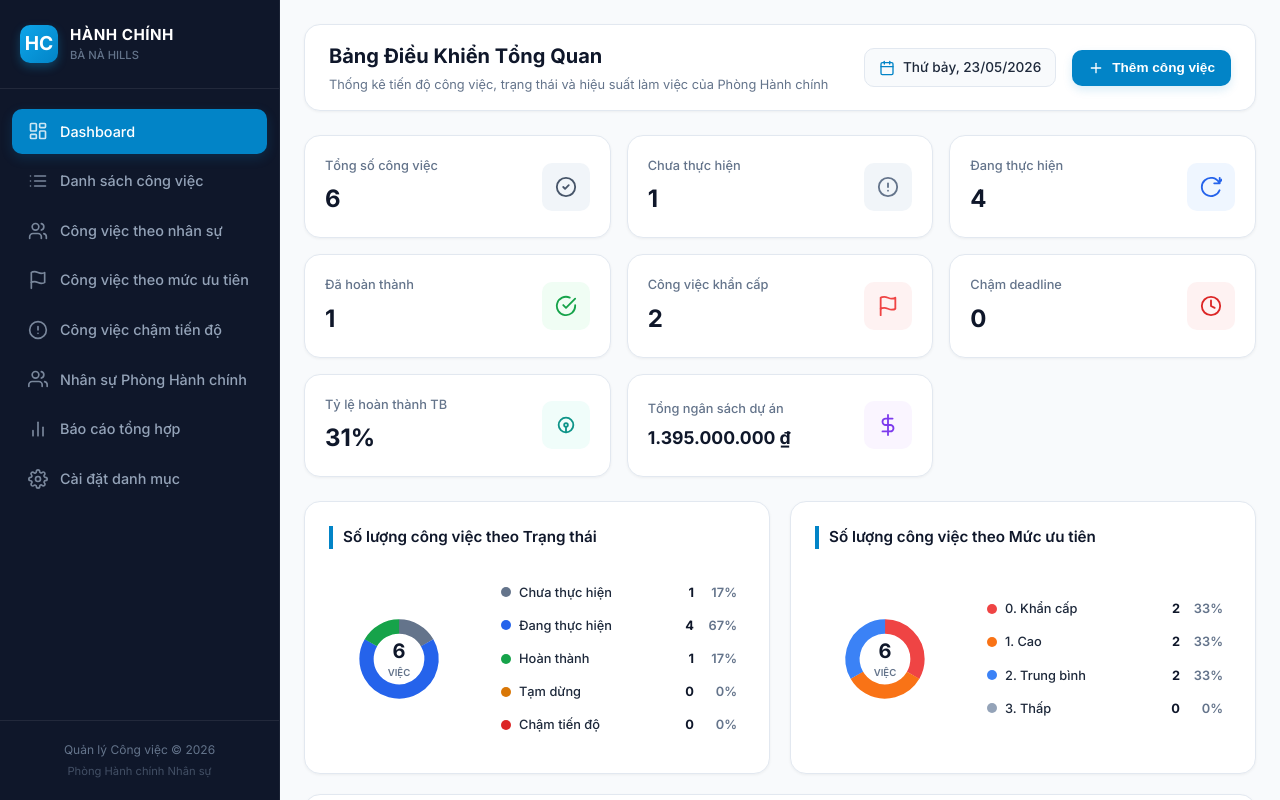
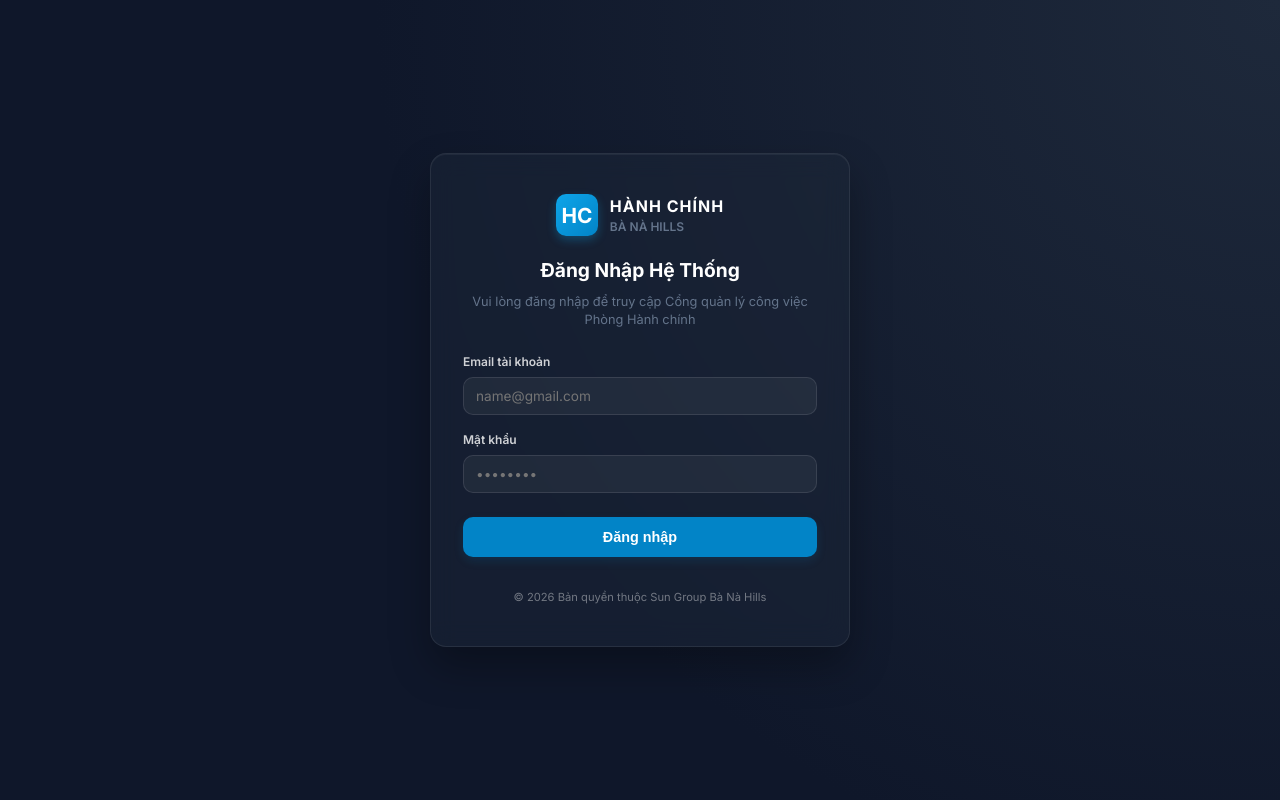
Before and after one commit to nguyenhuyphidn-lgtm/quan-ly-cong-viec-phong-hanh-chinh, a React (Vite) app: page /#dashboard in a window 1280 px wide. Built offline with nearby package versions, Linux system fonts and the light colour scheme.

Commit message:
feat: integrate user authentication with login page and logout function

```diff
--- a/src/App.jsx
+++ b/src/App.jsx
@@ -61,6 +61,41 @@
 
   // Nhân viên được chọn để hiển thị chi tiết bên trang Công việc theo nhân sự
   const [selectedStaff, setSelectedStaff] = useState(null);
+
+  // Authentication States
+  const [isLoggedIn, setIsLoggedIn] = useState(() => {
+    return localStorage.getItem("isLoggedIn") === "true";
+  });
+  const [isLoggingIn, setIsLoggingIn] = useState(false);
+  const [loginEmail, setLoginEmail] = useState("");
+  const [loginPassword, setLoginPassword] = useState("");
+  const [loginError, setLoginError] = useState("");
+
+  const handleLoginSubmit = (e) => {
+    e.preventDefault();
+    setLoginError("");
+
+    if (loginEmail.trim() === "PhongHC2023@gmail.com" && loginPassword === "Phonghanhchinh23") {
+      setIsLoggingIn(true);
+      setTimeout(() => {
+        setIsLoggedIn(true);
+        setIsLoggingIn(false);
+        localStorage.setItem("isLoggedIn", "true");
+        setLoginEmail("");
+        setLoginPassword("");
+      }, 800);
+    } else {
+      setLoginError("Email hoặc mật khẩu không chính xác.");
+    }
+  };
+
+  const handleLogout = () => {
+    if (window.confirm("Bạn có chắc chắn muốn đăng xuất?")) {
+      localStorage.removeItem("isLoggedIn");
+      setIsLoggedIn(false);
+      setSidebarOpen(false);
+    }
+  };
 
   // Initialize and load data on component mount
   useEffect(() => {
@@ -272,6 +307,74 @@
     }
   };
 
+  if (!isLoggedIn) {
+    return (
+      <div className="login-wrapper">
+        <div className="login-card animate-fade-in">
+          <div className="login-logo-section" style={{ display: "flex", alignItems: "center", gap: "12px", justifyContent: "center", marginBottom: "20px" }}>
+            <div className="logo-icon" style={{ width: "42px", height: "42px", fontSize: "1.3rem" }}>HC</div>
+            <div className="logo-text" style={{ textAlign: "left" }}>
+              <h1 style={{ fontSize: "1rem", fontWeight: 700, color: "white", margin: 0, letterSpacing: "1px" }}>HÀNH CHÍNH</h1>
+              <span style={{ fontSize: "0.75rem", color: "var(--text-muted)", fontWeight: 600 }}>BÀ NÀ HILLS</span>
+            </div>
+          </div>
+
+          <h2 className="login-title" style={{ fontSize: "1.2rem", fontWeight: 700, textAlign: "center", color: "white", marginBottom: "8px" }}>Đăng Nhập Hệ Thống</h2>
+          <p className="login-subtitle" style={{ fontSize: "0.8rem", color: "var(--text-muted)", textAlign: "center", marginBottom: "24px", lineHeight: "1.4" }}>
+            Vui lòng đăng nhập để truy cập Cổng quản lý công việc Phòng Hành chính
+          </p>
+
+          <form onSubmit={handleLoginSubmit} style={{ display: "flex", flexDirection: "column", gap: "16px" }}>
+            <div style={{ display: "flex", flexDirection: "column", gap: "6px" }}>
+              <label style={{ fontSize: "0.75rem", fontWeight: 600, color: "rgba(255, 255, 255, 0.8)", textAlign: "left" }}>Email tài khoản</label>
+              <input
+                type="email"
+                placeholder="name@gmail.com"
+                value={loginEmail}
+                onChange={(e) => setLoginEmail(e.target.value)}
+                className="form-control"
+                style={{ padding: "10px 12px", backgroundColor: "rgba(255, 255, 255, 0.05)", border: "1px solid rgba(255, 255, 255, 0.1)", color: "white", borderRadius: "var(--radius-md)" }}
+                required
+              />
+            </div>
+
+            <div style={{ display: "flex", flexDirection: "column", gap: "6px" }}>
+              <label style={{ fontSize: "0.75rem", fontWeight: 600, color: "rgba(255, 255, 255, 0.8)", textAlign: "left" }}>Mật khẩu</label>
+              <input
+                type="password"
+                placeholder="••••••••"
+                value={loginPassword}
+                onChange={(e) => setLoginPassword(e.target.value)}
+                className="form-control"
+                style={{ padding: "10px 12px", backgroundColor: "rgba(255, 255, 255, 0.05)", border: "1px solid rgba(255, 255, 255, 0.1)", color: "white", borderRadius: "var(--radius-md)" }}
+                required
+              />
+            </div>
+
+            {loginError && (
+              <div style={{ display: "flex", alignItems: "center", gap: "8px", color: "#f87171", fontSize: "0.8rem", backgroundColor: "rgba(239, 68, 68, 0.1)", padding: "10px 12px", borderRadius: "var(--radius-sm)", border: "1px solid rgba(239, 68, 68, 0.2)" }}>
+                <svg xmlns="http://www.w3.org/2000/svg" width="16" height="16" viewBox="0 0 24 24" fill="none" stroke="currentColor" strokeWidth="2" strokeLinecap="round" strokeLinejoin="round" style={{ flexShrink: 0 }}><circle cx="12" cy="12" r="10"/><line x1="12" x2="12" y1="8" y2="12"/><line x1="12" x2="12.01" y1="16" y2="16"/></svg>
+                <span>{loginError}</span>
+              </div>
+            )}
+
+            <button type="submit" disabled={isLoggingIn} className="btn-primary" style={{ display: "flex", justifyContent: "center", alignItems: "center", width: "100%", padding: "12px", marginTop: "8px", borderRadius: "var(--radius-md)", fontSize: "0.9rem" }}>
+              {isLoggingIn ? (
+                <div className="spinner-sm" style={{ width: "20px", height: "20px", border: "2px solid rgba(255,255,255,0.3)", borderTopColor: "white", borderRadius: "50%", animation: "spin 0.8s linear infinite" }}></div>
+              ) : (
+                <span>Đăng nhập</span>
+              )}
+            </button>
+          </form>
+
+          <div style={{ marginTop: "32px", fontSize: "0.7rem", color: "rgba(255, 255, 255, 0.4)", textAlign: "center" }}>
+            © 2026 Bản quyền thuộc Sun Group Bà Nà Hills
+          </div>
+        </div>
+      </div>
+    );
+  }
+
   return (
     <div className="app-container">
       {/* Sidebar Navigation */}
@@ -281,6 +384,7 @@
         stats={stats}
         sidebarOpen={sidebarOpen}
         setSidebarOpen={setSidebarOpen}
+        onLogout={handleLogout}
       />
 
       {/* Sidebar Backdrop Overlay on Mobile */}
--- a/src/components/Sidebar.jsx
+++ b/src/components/Sidebar.jsx
@@ -1,6 +1,6 @@
 import React from "react";
 
-export default function Sidebar({ currentPage, setCurrentPage, stats, sidebarOpen, setSidebarOpen }) {
+export default function Sidebar({ currentPage, setCurrentPage, stats, sidebarOpen, setSidebarOpen, onLogout }) {
   const menuItems = [
     {
       id: "dashboard",
@@ -129,7 +129,29 @@
         ))}
       </nav>
       <div className="sidebar-footer">
-        <p>Quản lý Công việc © 2026</p>
+        <button className="btn-logout" onClick={onLogout} title="Đăng xuất khỏi hệ thống" style={{
+          display: "flex",
+          alignItems: "center",
+          justifyContent: "center",
+          width: "100%",
+          padding: "8px 12px",
+          backgroundColor: "rgba(239, 68, 68, 0.1)",
+          color: "#f87171",
+          border: "1px solid rgba(239, 68, 68, 0.2)",
+          borderRadius: "var(--radius-md)",
+          fontSize: "0.85rem",
+          fontWeight: 600,
+          cursor: "pointer",
+          transition: "var(--transition-fast)"
+        }}>
+          <svg xmlns="http://www.w3.org/2000/svg" width="16" height="16" viewBox="0 0 24 24" fill="none" stroke="currentColor" strokeWidth="2" strokeLinecap="round" strokeLinejoin="round" style={{ marginRight: "8px" }}>
+            <path d="M9 21H5a2 2 0 0 1-2-2V5a2 2 0 0 1 2-2h4" />
+            <polyline points="16 17 21 12 16 7" />
+            <line x1="21" y1="12" x2="9" y2="12" />
+          </svg>
+          <span>Đăng xuất</span>
+        </button>
+        <p style={{ marginTop: "12px" }}>Quản lý Công việc © 2026</p>
         <p style={{ marginTop: "4px", fontSize: "0.7rem", opacity: 0.6 }}>Phòng Hành chính Nhân sự</p>
       </div>
     </div>
--- a/src/index.css
+++ b/src/index.css
@@ -1327,3 +1327,53 @@
   background-color: var(--bg-main);
   box-shadow: inset 0 0 0 1px var(--border-color);
 }
+
+/* LOGIN PAGE STYLES */
+.login-wrapper {
+  display: flex;
+  align-items: center;
+  justify-content: center;
+  min-height: 100vh;
+  width: 100vw;
+  background: radial-gradient(circle at top right, #1e293b, #0f172a 60%);
+  padding: 20px;
+  position: fixed;
+  top: 0;
+  left: 0;
+  z-index: 9999;
+}
+
+.login-card {
+  width: 100%;
+  max-width: 420px;
+  background: rgba(30, 41, 59, 0.45);
+  backdrop-filter: blur(12px);
+  -webkit-backdrop-filter: blur(12px);
+  border: 1px solid rgba(255, 255, 255, 0.08);
+  border-radius: var(--radius-lg);
+  padding: 40px 32px;
+  box-shadow: 0 20px 40px rgba(0, 0, 0, 0.3), inset 0 1px 0 rgba(255, 255, 255, 0.05);
+  box-sizing: border-box;
+}
+
+@media (max-width: 480px) {
+  .login-card {
+    padding: 30px 20px;
+  }
+}
+
+.btn-logout:hover {
+  background-color: rgba(239, 68, 68, 0.2) !important;
+  color: #f87171 !important;
+  transform: translateY(-1px);
+}
+
+.btn-logout:active {
+  transform: translateY(0);
+}
+
+/* Spinner animation */
+@keyframes spin {
+  0% { transform: rotate(0deg); }
+  100% { transform: rotate(360deg); }
+}
```
